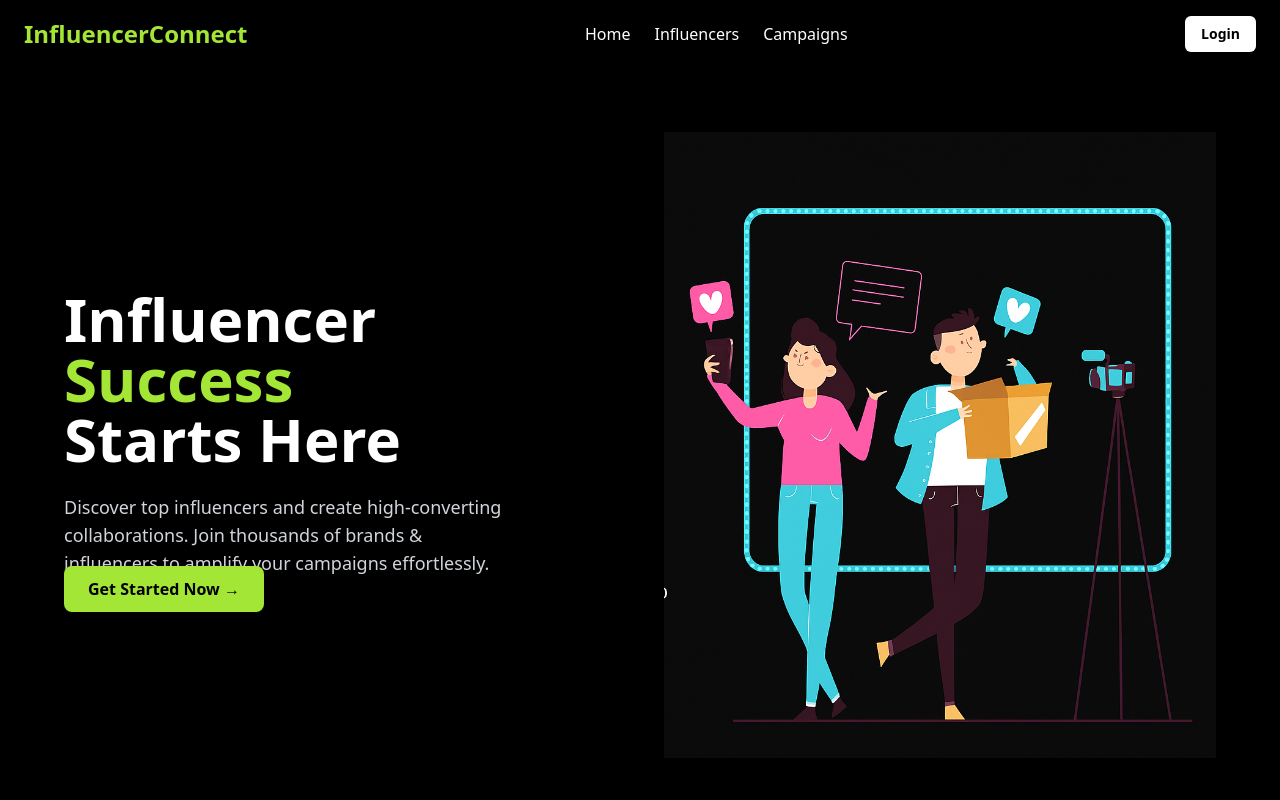
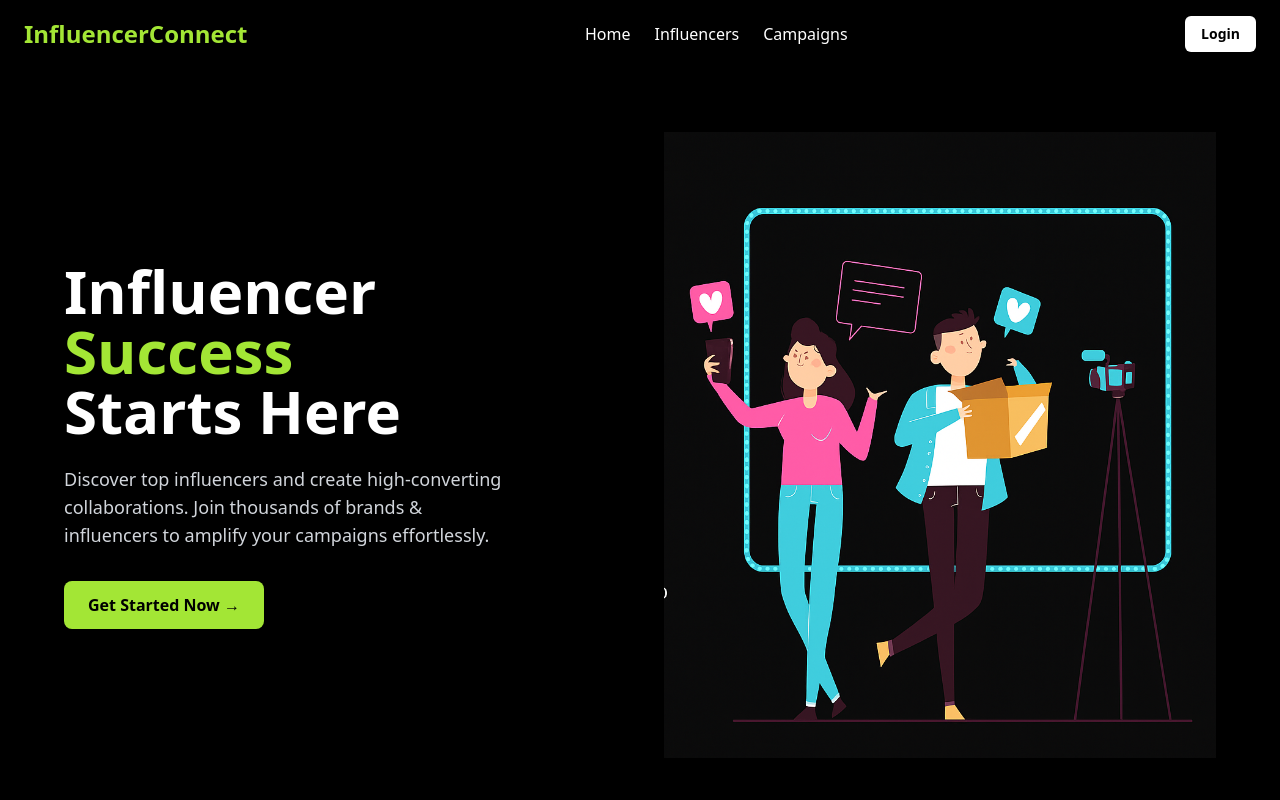
Before and after one commit to ankitsingh2403/InfluencerConnect, a React (Vite) app in the folder influencer-connect/: page / in a window 1280 px wide. Shown: the top 800 px of the page. Built offline with nearby package versions, Linux system fonts and the light colour scheme.

Commit message:
some changes

```diff
--- a/influencer-connect/src/components/Hero.jsx
+++ b/influencer-connect/src/components/Hero.jsx
@@ -1,34 +1,43 @@
 // src/components/Hero.jsx
-import React from 'react';
-import img1 from '../assets/img1.png'; // Adjust the import path as necessary
+import React from "react";
+import img1 from "../assets/img1.png"; // Adjust the import path as necessary
 import { Link } from "react-router-dom";
-
 
 const Hero = () => {
   return (
     <section className="w-full min-h-[80vh] flex flex-col md:flex-row items-center justify-between px-4 md:px-16 py-16 max-w-7xl mx-auto">
-
       {/* Left Content: Text Section */}
       <div className="flex-1 text-left">
         <h1 className="text-4xl md:text-6xl font-bold leading-tight">
-          Influencer <span className="text-lime-400">Success</span><br /> Starts Here
+          Influencer <span className="text-lime-400">Success</span>
+          <br /> Starts Here
         </h1>
         <p className="text-gray-300 mt-6 max-w-md text-lg">
-          Discover top influencers and create high-converting collaborations. Join thousands of brands & influencers to amplify your campaigns effortlessly.
+          Discover top influencers and create high-converting collaborations.
+          Join thousands of brands & influencers to amplify your campaigns
+          effortlessly.
         </p>
-        <Link to="/campaigns" className="mt-8 bg-lime-400 hover:bg-lime-500 text-black font-semibold px-6 py-3 rounded-lg transition duration-200">
-          Get Started Now →
-        </Link>
+
+        {/* Button wrapped in div to separate it from the paragraph */}
+        <div className="mt-8">
+          <Link
+            to="/campaigns"
+            className="bg-lime-400 hover:bg-lime-500 text-black font-semibold px-6 py-3 rounded-lg transition duration-200 inline-block"
+          >
+            Get Started Now →
+          </Link>
+        </div>
       </div>
-
       {/* Right Content: Placeholder Graphic */}
       <div className="flex-1 mt-12 md:mt-0 md:ml-12 w-full flex justify-center">
         <div className="w-[300px] h-[300px] md:w-[400px] md:h-[400px] bg-gray-800 rounded-2xl" />
 
-        <img src={img1} alt="Hero Graphic" className="w-full h-auto object-contain" />
-
+        <img
+          src={img1}
+          alt="Hero Graphic"
+          className="w-full h-auto object-contain"
+        />
       </div>
-
     </section>
   );
 };
```
